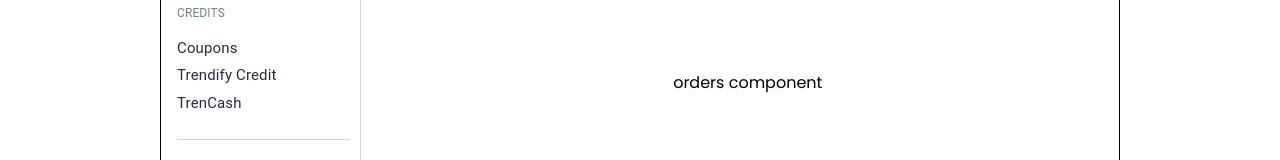
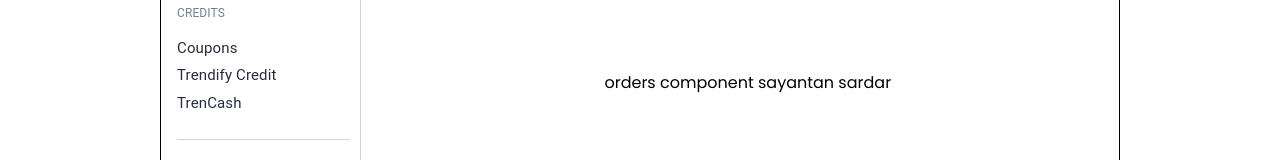
Before and after one commit to Pratik0192/Ecommerce-website-trendify, a React (Create React App) app: page /accountpage in a window 1280 px wide. Both pictures are taken after a click on the item "Orders & Returns". Shown: the part 414-574 px from the top of the page. Built offline with nearby package versions, Linux system fonts and the light colour scheme.

Commit message:
edit order and return page

```diff
--- a/src/Components/OrderAndReturn/OrderAndReturn.jsx
+++ b/src/Components/OrderAndReturn/OrderAndReturn.jsx
@@ -3,7 +3,7 @@ import React from 'react'
 const OrderAndReturn = () => {
   return (
     <div>
-        orders component
+        orders component sayantan sardar
     </div>
   )
 }
```
